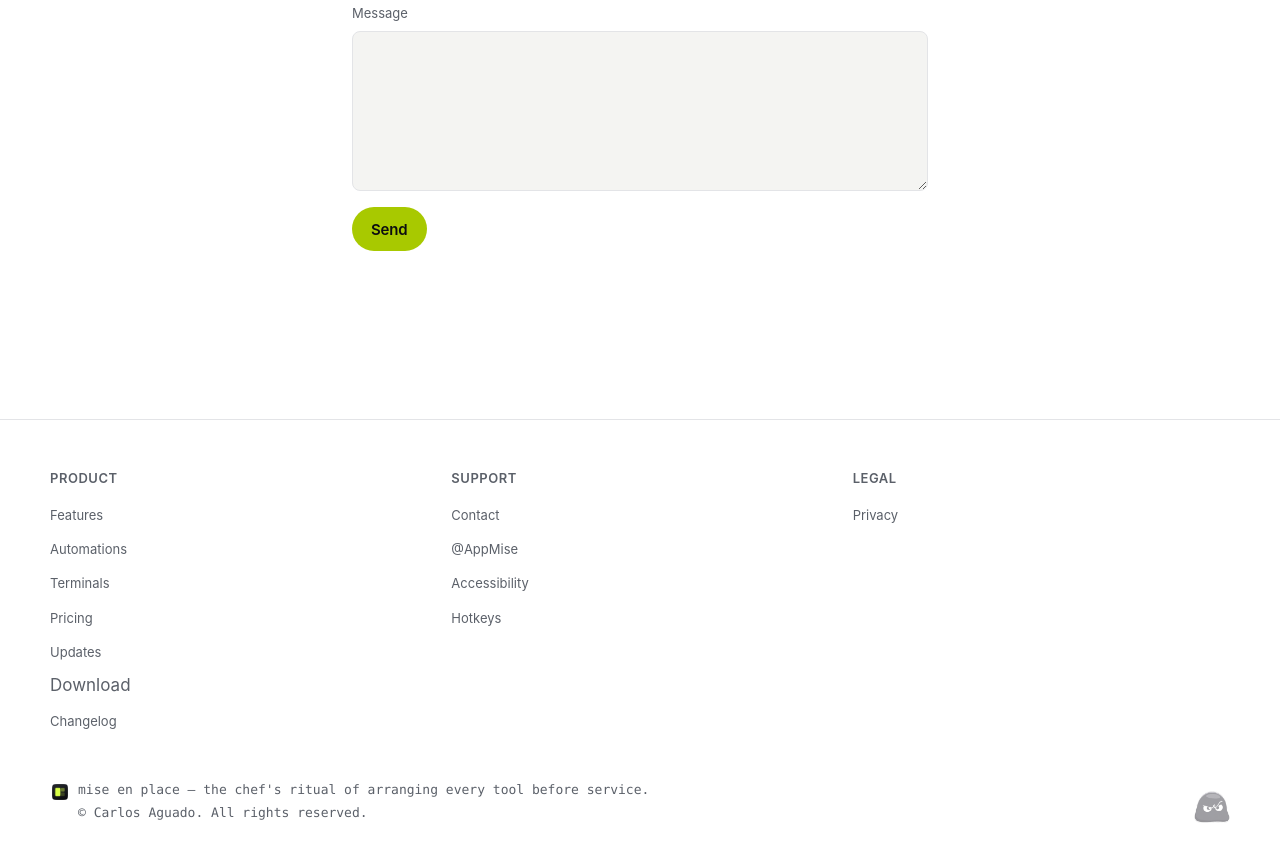
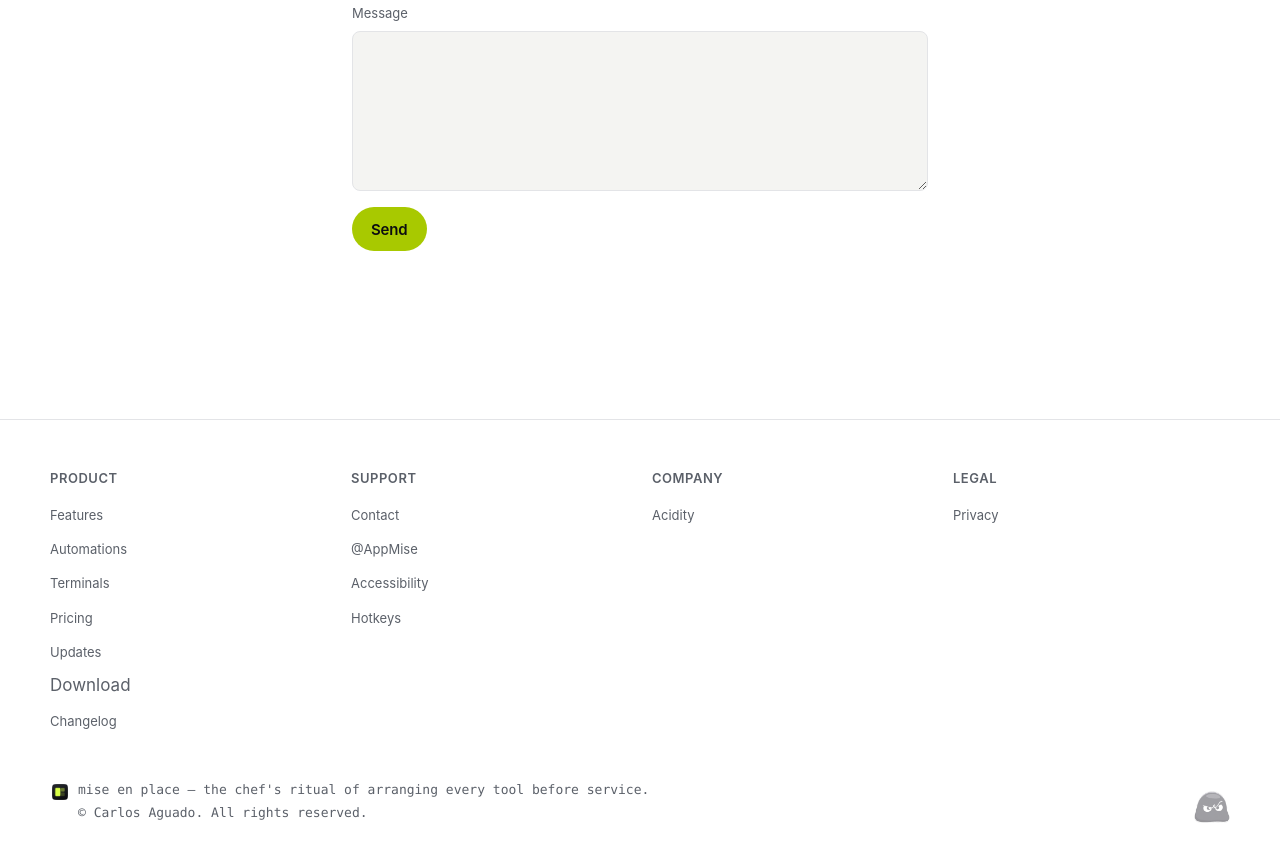
Before and after one commit to carlosaguado04/mise-website, an Astro site: page /contact in a window 1280 px wide. Shown: the part 512-1373 px from the top of the page. Built offline with nearby package versions, Linux system fonts and the light colour scheme; Astro itself is replaced by a stand-in of ours; some packages are replaced by stand-ins of ours.

Commit message:
Add Acidity company link in footer

```diff
--- a/src/components/Footer.astro
+++ b/src/components/Footer.astro
@@ -32,6 +32,12 @@ import { site } from "../site";
         </ul>
       </div>
       <div>
+        <h2>Company</h2>
+        <ul>
+          <li><a href={site.acidityUrl} rel="noopener noreferrer" target="_blank">Acidity</a></li>
+        </ul>
+      </div>
+      <div>
         <h2>Legal</h2>
         <ul>
           <li><a href="/privacy">Privacy</a></li>
--- a/src/site.ts
+++ b/src/site.ts
@@ -12,6 +12,7 @@ export const site = {
   proPrice: "$9.99",
   freeSetLimit: 2,
   raycastStoreUrl: "",
+  acidityUrl: "https://acidity.lol",
 } as const;
 
 export const jsonLd = {
--- a/src/styles/global.css
+++ b/src/styles/global.css
@@ -928,7 +928,7 @@ button {
   }
 
   .demo-cards {
-    grid-template-columns: repeat(3, 1fr);
+    grid-template-columns: repeat(4, 1fr);
   }
 }
 
@@ -1796,7 +1796,7 @@ html[data-theme="dark"] .automate-icon--shortcuts {
 
 @media (min-width: 768px) {
   .footer-grid {
-    grid-template-columns: repeat(3, 1fr);
+    grid-template-columns: repeat(4, 1fr);
     gap: 24px;
   }
 }
```
